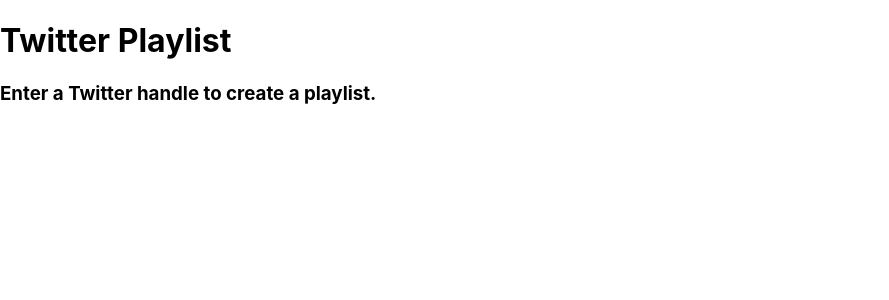
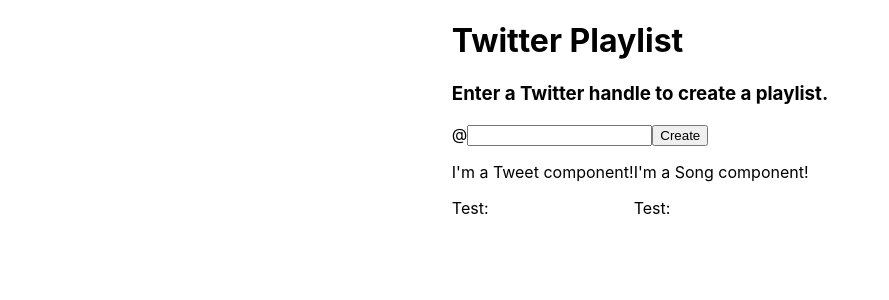
Before and after one commit to yeniv/screenplay-soundtrack, a React (Create React App) app: page / in a window 1280 px wide. Shown: the top 300 px of the page, without its empty margins (0-889 px from the left). Built offline with nearby package versions, Linux system fonts and the light colour scheme.

Commit message:
basic structure setup and working

```diff
--- a/public/index.html
+++ b/public/index.html
@@ -24,7 +24,7 @@
       work correctly both with client-side routing and a non-root public URL.
       Learn how to configure a non-root public URL by running `npm run build`.
     -->
-    <title>React App</title>
+    <title>Spotify Playlist</title>
   </head>
   <body>
     <noscript>You need to enable JavaScript to run this app.</noscript>
--- a/src/App.css
+++ b/src/App.css
@@ -1,2 +1,27 @@
+.container {
+  display: flex;
+  align-items: flex-start;
+  justify-content: center;
+}
+
+.app {
+}
+
 .header {
 }
+
+.search {
+}
+
+.playlist {
+}
+
+.pair {
+  display: flex;
+}
+
+.tweet {
+}
+
+.song {
+}
--- a/src/App.js
+++ b/src/App.js
@@ -1,44 +1,51 @@
-import React, { Component } from 'react';
-import './App.css';
+import React, { Component } from "react"
+import Header from "./components/header.js"
+import Search from "./components/search.js"
+import Playlist from "./components/playlist.js"
 
-class Header extends Component {
-  render() {
-    return (
-      <div className='header'>
-        <h1>{ this.props.title }</h1>
-        <h3>{ this.props.description }</h3>
-      </div>
-    );
-  }
-}
-
-class Search extends Component {
-  render() {
-    return (
-      <div className='search'>
-        <h4>@</h4>
-
-      </div>
-    );
-  }
-}
-
+import './App.css'
 
 class App extends Component {
   constructor(props) {
     super(props)
+    this.handleSearchChange = this.handleSearchChange.bind(this)
+    this.handleSearchSubmit = this.handleSearchSubmit.bind(this)
     this.state = {
-      search_input: ''
+      searchInput: "",
+      // playlistValue is only for testing the components are working as expected
+      playlistValue: ""
     }
+  }
+
+  handleSearchChange(input) {
+    this.setState({searchInput: input})
+  }
+
+  handleSearchSubmit() {
+    const searchInput = this.state.searchInput
+    this.setState({playlistValue: searchInput})
   }
 
   render() {
     return (
-      <Header
-        title="Twitter Playlist"
-        description="Enter a Twitter handle to create a playlist." />
+      <div className="container">
+        <div className="app">
+          <Header
+            title="Twitter Playlist"
+            description="Enter a Twitter handle to create a playlist." />
+
+          <Search
+            value={this.state.searchInput}
+            handleSearchChange={this.handleSearchChange}
+            handleSearchSubmit={this.handleSearchSubmit} />
+
+          <Playlist
+            value={ this.state.playlistValue} />
+
+        </div>
+      </div>
     )
   }
 }
 
-export default App;
+export default App
--- /dev/null
+++ b/src/components/header.js
@@ -0,0 +1,14 @@
+import React, { Component } from 'react'
+
+class Header extends Component {
+  render() {
+    return (
+      <div className='header'>
+        <h1>{ this.props.title }</h1>
+        <h3>{ this.props.description }</h3>
+      </div>
+    )
+  }
+}
+
+export default Header
--- /dev/null
+++ b/src/components/pair.js
@@ -0,0 +1,16 @@
+import React, { Component } from 'react'
+import Tweet from './tweet.js'
+import Song from './song.js'
+
+class Pair extends Component {
+  render() {
+    return (
+      <div className='pair'>
+        <Tweet value={this.props.value} />
+        <Song value={this.props.value} />
+      </div>
+    )
+  }
+}
+
+export default Pair
--- /dev/null
+++ b/src/components/playlist.js
@@ -0,0 +1,14 @@
+import React, { Component } from 'react'
+import Pair from './pair.js'
+
+class Playlist extends Component {
+  render() {
+    return (
+      <div className='playlist'>
+        <Pair value={this.props.value}/>
+      </div>
+    )
+  }
+}
+
+export default Playlist
--- /dev/null
+++ b/src/components/search.js
@@ -0,0 +1,39 @@
+import React, { Component } from 'react'
+
+class Search extends Component {
+  constructor(props) {
+    super()
+    this.handleChange = this.handleChange.bind(this)
+    this.handleSubmit = this.handleSubmit.bind(this)
+  }
+
+  handleChange(e) {
+    this.props.handleSearchChange(e.target.value)
+    console.log(e.target.value)
+  }
+
+  handleSubmit(e) {
+    e.preventDefault()
+    this.props.handleSearchSubmit(e.target.value)
+    console.log('submitted!')
+  }
+
+  render() {
+    return (
+      <div className='search'>
+        <form onSubmit={this.handleSubmit}>
+          <label>
+            @
+            <input
+              type="text"
+              value={this.props.value}
+              onChange={this.handleChange} />
+          </label>
+          <input type="submit" value="Create" />
+        </form>
+      </div>
+    )
+  }
+}
+
+export default Search
--- /dev/null
+++ b/src/components/song.js
@@ -0,0 +1,14 @@
+import React, { Component } from 'react'
+
+class Song extends Component {
+  render() {
+    return (
+      <div className='song'>
+        <p>I'm a Song component!</p>
+        <p>Test: {this.props.value}</p>
+      </div>
+    )
+  }
+}
+
+export default Song
--- /dev/null
+++ b/src/components/tweet.js
@@ -0,0 +1,14 @@
+import React, { Component } from 'react'
+
+class Tweet extends Component {
+  render() {
+    return (
+      <div className='tweet'>
+        <p>I'm a Tweet component!</p>
+        <p>Test: {this.props.value}</p>
+      </div>
+    )
+  }
+}
+
+export default Tweet
--- a/src/index.js
+++ b/src/index.js
@@ -1,8 +1,9 @@
 import React from 'react';
 import ReactDOM from 'react-dom';
 import App from './App';
+import * as serviceWorker from './serviceWorker';
+
 import './index.css';
-import * as serviceWorker from './serviceWorker';
 
 ReactDOM.render(<App />, document.getElementById('root'));
 
```
Also changed, not shown: src/components/longest_word.js (renamed from src/longest_word.js).
